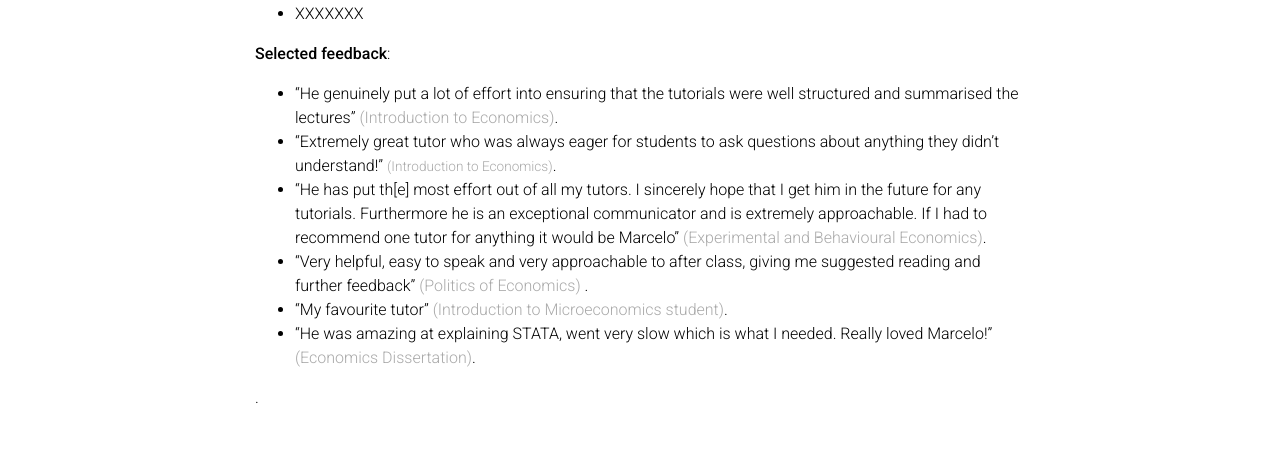
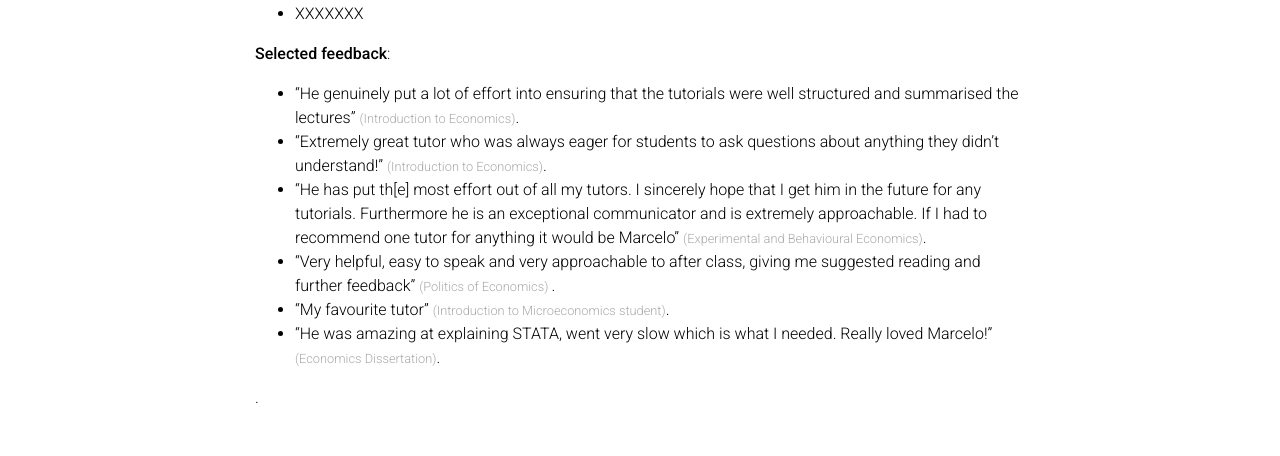
Before and after one commit to marcelowoo/marcelowoo.github.io, a Jekyll site: the page built from _pages/teaching.md, in a window 1280 px wide. Shown: the part 295-751 px from the top of the page. Built offline with Jekyll 4.4.1, drawn with Linux system fonts in a browser that asks for light colours; comment, search, counter and statistics services are not loaded; a style sheet for code colours, icons or effects is not loaded.

Commit message:
Change font size of teaching feedback

```diff
--- a/_pages/teaching.md
+++ b/_pages/teaching.md
@@ -20,18 +20,18 @@ I have over four years of experience teaching both undergraduate and graduate ec
 **Selected feedback**:
 
 <!-- 2021-2022: -->
-- "He genuinely put a lot of effort into ensuring that the tutorials were well structured and summarised the lectures" <span style="color:#A9A9A9">(Introduction to Economics)</span>.
-- "Extremely great tutor who was always eager for students to ask questions about anything they didn't understand!" <span style="color:#A9A9A9; font-size:0.85em">(Introduction to Economics)</span>.
+- "He genuinely put a lot of effort into ensuring that the tutorials were well structured and summarised the lectures" <span style="color:#A9A9A9; font-size:0.8em">(Introduction to Economics)</span>.
+- "Extremely great tutor who was always eager for students to ask questions about anything they didn't understand!" <span style="color:#A9A9A9; font-size:0.8em">(Introduction to Economics)</span>.
 <!-- 2022-2023: -->
-- "He has put th[e] most effort out of all my tutors. I sincerely hope that I get him in the future for any tutorials. Furthermore he is an exceptional communicator and is extremely approachable. If I had to recommend one tutor for anything it would be Marcelo" <span style="color:#A9A9A9">(Experimental and Behavioural Economics)</span>.
-<!-- - "Overall really helpful (...) I'm glad I had you as a tutor!" <span style="color:#A9A9A9">(Experimental and Behavioural Economics)</span>. -->
+- "He has put th[e] most effort out of all my tutors. I sincerely hope that I get him in the future for any tutorials. Furthermore he is an exceptional communicator and is extremely approachable. If I had to recommend one tutor for anything it would be Marcelo" <span style="color:#A9A9A9; font-size:0.8em">(Experimental and Behavioural Economics)</span>.
+<!-- - "Overall really helpful (...) I'm glad I had you as a tutor!" <span style="color:#A9A9A9; font-size:0.8em">(Experimental and Behavioural Economics)</span>. -->
 <!-- 2023-2024: -->
-- "Very helpful, easy to speak and very approachable to after class, giving me suggested reading and further feedback" <span style="color:#A9A9A9">(Politics of Economics) </span>.
-<!-- - "Marcelo was very helpful on reviewing the papers :)" <span style="color:#A9A9A9">(Experimental and Behavioural Economics)</span>. -->
-- "My favourite tutor" <span style="color:#A9A9A9">(Introduction to Microeconomics student)</span>.
+- "Very helpful, easy to speak and very approachable to after class, giving me suggested reading and further feedback" <span style="color:#A9A9A9; font-size:0.8em">(Politics of Economics) </span>.
+<!-- - "Marcelo was very helpful on reviewing the papers :)" <span style="color:#A9A9A9; font-size:0.8em">(Experimental and Behavioural Economics)</span>. -->
+- "My favourite tutor" <span style="color:#A9A9A9; font-size:0.8em">(Introduction to Microeconomics student)</span>.
 <!-- 2024-2025: -->
 <!-- - "Marcelo explained things clearly" (ECON3001 Economics Dissertation) -->
 <!-- - "[V]ery helpful and approachable" (ECON3001 Economics Dissertation) -->
-- "He was amazing at explaining STATA, went very slow which is what I needed. Really loved Marcelo!" <span style="color:#A9A9A9">(Economics Dissertation)</span>.
+- "He was amazing at explaining STATA, went very slow which is what I needed. Really loved Marcelo!" <span style="color:#A9A9A9; font-size:0.8em">(Economics Dissertation)</span>.
 
 <span style="color:gray"></span>.
```
